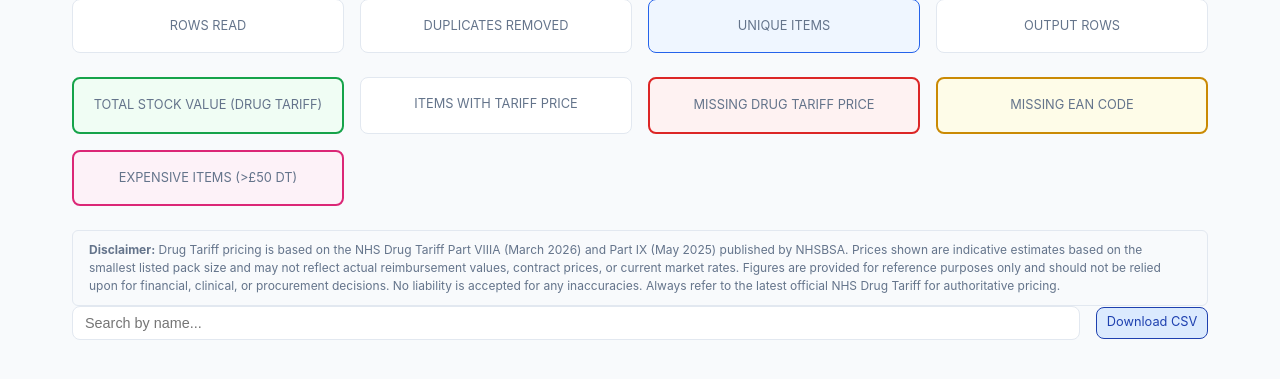
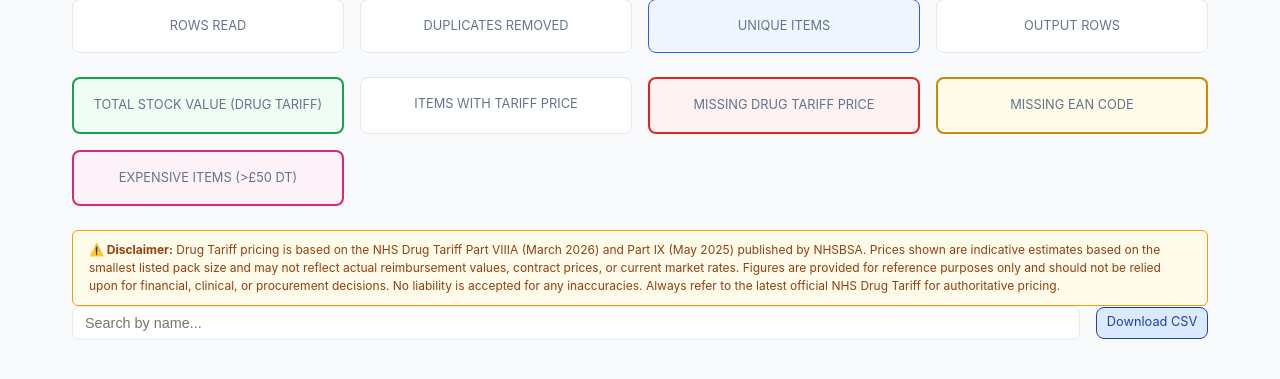
Before and after one commit to vibecoding2025/meditech, a Flask app: template templates/results.html in a window 1280 px wide. Shown: the part 181-560 px from the top of the page. Run offline with Flask 3, Linux system fonts and the light colour scheme; the template is opened without the code that fills it, so the values that code supplies are empty.

Commit message:
Change disclaimer box to amber colour
Co-Authored-By: Claude Opus 4.6 (1M context) <noreply@anthropic.com>

```diff
--- a/templates/results.html
+++ b/templates/results.html
@@ -55,8 +55,8 @@
     </div>
 </div>
 
-<div style="margin-top: 0.75rem; padding: 0.6rem 1rem; background: #f8fafc; border: 1px solid #e2e8f0; border-radius: 6px; font-size: 0.75rem; color: #64748b; line-height: 1.5;">
-    <strong>Disclaimer:</strong> Drug Tariff pricing is based on the NHS Drug Tariff Part VIIIA (March 2026) and Part IX (May 2025) published by NHSBSA. Prices shown are indicative estimates based on the smallest listed pack size and may not reflect actual reimbursement values, contract prices, or current market rates. Figures are provided for reference purposes only and should not be relied upon for financial, clinical, or procurement decisions. No liability is accepted for any inaccuracies. Always refer to the latest official NHS Drug Tariff for authoritative pricing.
+<div style="margin-top: 0.75rem; padding: 0.6rem 1rem; background: #fffbeb; border: 1px solid #f59e0b; border-radius: 6px; font-size: 0.75rem; color: #92400e; line-height: 1.5;">
+    <strong>⚠️ Disclaimer:</strong> Drug Tariff pricing is based on the NHS Drug Tariff Part VIIIA (March 2026) and Part IX (May 2025) published by NHSBSA. Prices shown are indicative estimates based on the smallest listed pack size and may not reflect actual reimbursement values, contract prices, or current market rates. Figures are provided for reference purposes only and should not be relied upon for financial, clinical, or procurement decisions. No liability is accepted for any inaccuracies. Always refer to the latest official NHS Drug Tariff for authoritative pricing.
 </div>
 
 <!-- Search & Download -->
```
